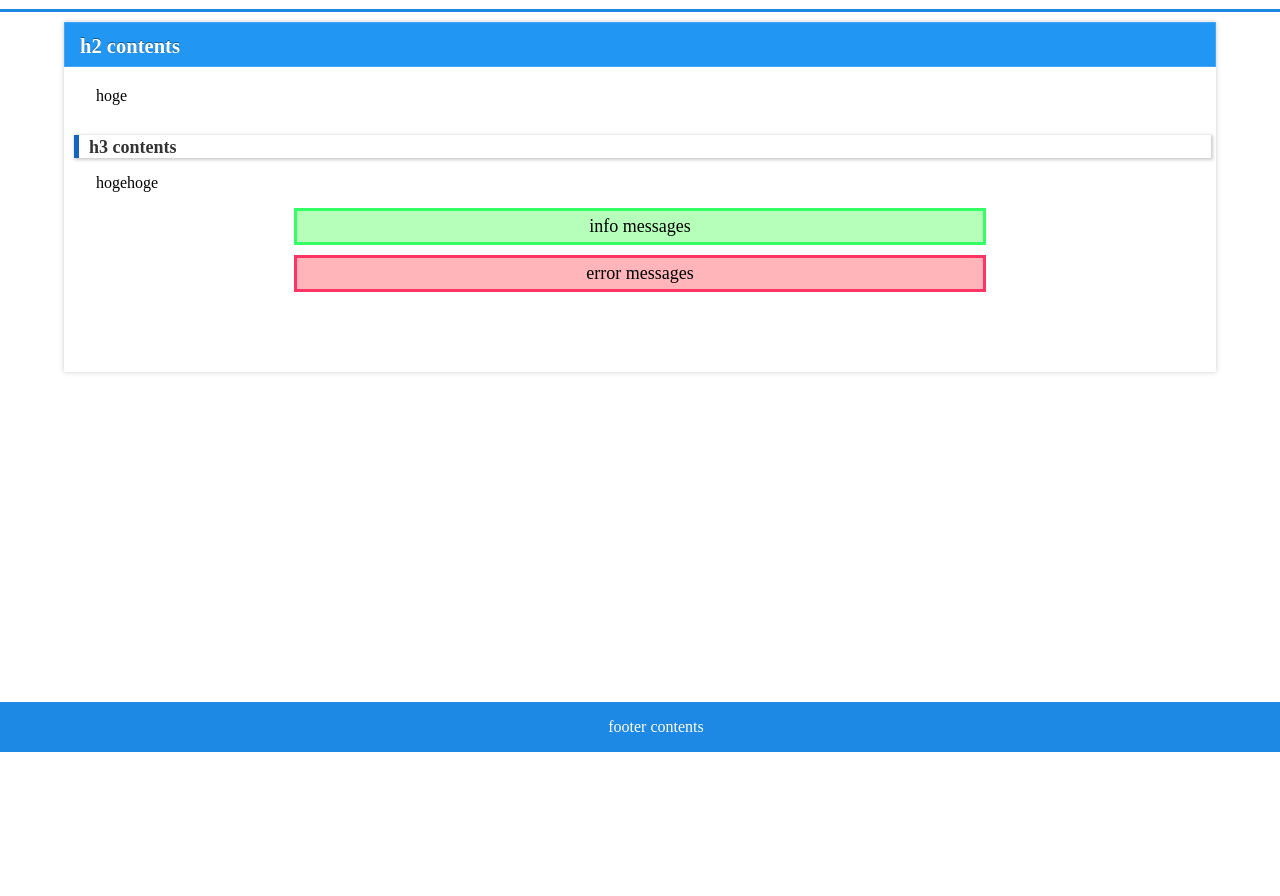
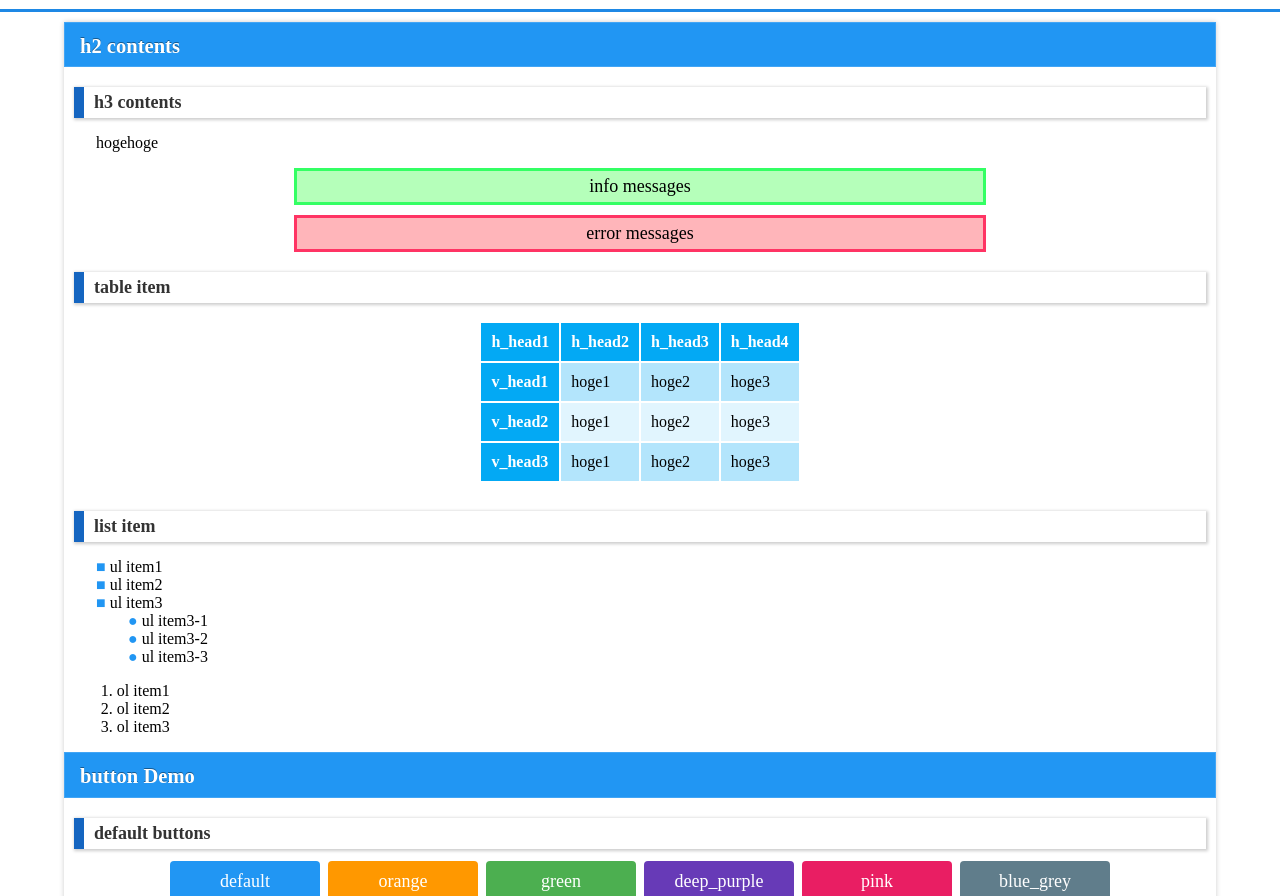
Before and after one commit to jp7eph/mateb, a plain HTML site: page index.html in a window 1280 px wide. Shown: the part 53-949 px from the top of the page. Before the commit the page ends 805 px from the top, so only its background shows below. Drawn offline with Linux system fonts and the light colour scheme.

Commit message:
add table, li

```diff
--- a/css/base.css
+++ b/css/base.css
@@ -43,10 +43,10 @@ div#container{
     position: relative;
     /* フッターを位置指定するための基準設定を、まずフッターの親に書く*/
     min-height: 100%;
-        /* 全部囲ってるdiv#containerは、”最低でも”高さ100%（＝ブラウザ画面めいっぱい）にしてね */
-        /* min-heightは最低限の高さを指定するプロパティ。コンテンツ量が増えれば、高さは伸びるよ */
+    /* 全部囲ってるdiv#containerは、”最低でも”高さ100%（＝ブラウザ画面めいっぱい）に */
+    /* min-heightは最低限の高さを指定するプロパティ。コンテンツ量が増えれば、高さは伸びる */
+    /* IE6じゃmin-height使えないからIE6専用 */
     height: auto !important;
-    /* IE6じゃmin-height使えないからIE6専用にこの行と次の行をこう書くよ */
     height: 100%
 }
 
@@ -72,14 +72,61 @@ h2{
 h3{
     clear:both;
     font-size:18px;
-    margin:30px 5px 10px 10px;
-    padding:2px 0px 0px 10px;
-    border-left:5px solid #1565C0;
+    margin:20px 10px 10px 10px;
+    padding:5px 0px 5px 10px;
+    border-left:10px solid #1565C0;
     color:#333;
     background-color:#FFFFFF;
     box-shadow:1px 1px 3px 1px rgba(0, 0, 0, 0.2);
 }
 
+/*
+    for table item
+*/
+table{
+    margin-top: 0.5em;
+    margin-bottom: 0.5em;
+}
+
+table tr:nth-child(even){
+    background-color: #B3E5FC;
+}
+
+table tr:nth-child(odd){
+    background-color: #E1F5FE;
+}
+
+table td{
+    padding: 10px;
+}
+
+table td.head{
+    font-weight: bold;
+    background-color: #03A9F4;
+    color: #FFFFFF;
+}
+
+/*
+    for list item
+*/
+
+ul{
+    padding-left: 2em;
+}
+ul > li {
+    list-style-type: none;
+}
+ul > li:before{
+    content: "■ ";
+    color: #2196F3;
+}
+ul > ul > li:before{
+    content: "● ";
+    color: #2196F3;
+}
+ol{
+    padding: 0 0 0 3.3em;
+}
 
 /*-------------------------------*/
 /*           header              */
--- a/index.html
+++ b/index.html
@@ -17,7 +17,8 @@ http://opensource.org/licenses/mit-license.php
 <head>
     <meta charset="utf-8">
     <title>title contents</title>
-    <link type="text/css" rel="stylesheet" href="css/base.css">
+    <link type="text/css" rel="stylesheet" href="css/base.css" />
+    <link type="text/css" rel="stylesheet" href="css/button.css" />
 </head>
 
 <body>
@@ -32,9 +33,6 @@ http://opensource.org/licenses/mit-license.php
 
 <div id="main">
 <h2>h2 contents</h2>
-    <p>
-        hoge
-    </p>
     <h3>h3 contents</h3>
     <p>
        hogehoge
@@ -45,6 +43,75 @@ http://opensource.org/licenses/mit-license.php
     <div class="err">
         error messages
     </div>
+
+    <h3>table item</h3>
+    <div style="display: table; margin-left: auto; margin-right: auto;">
+    <table>
+        <tr>
+            <td class="head">h_head1</td>
+            <td class="head">h_head2</td>
+            <td class="head">h_head3</td>
+            <td class="head">h_head4</td>
+        </tr>
+        <tr>
+            <td class="head">v_head1</td>
+            <td>hoge1</td>
+            <td>hoge2</td>
+            <td>hoge3</td>
+        </tr>
+        <tr>
+            <td class="head">v_head2</td>
+            <td>hoge1</td>
+            <td>hoge2</td>
+            <td>hoge3</td>
+        </tr>
+        <tr>
+            <td class="head">v_head3</td>
+            <td>hoge1</td>
+            <td>hoge2</td>
+            <td>hoge3</td>
+        </tr>
+    </table>
+    </div>
+
+    <h3>list item</h3>
+    <ul>
+        <li>ul item1</li>
+        <li>ul item2</li>
+        <li>ul item3</li>
+        <ul>
+            <li>ul item3-1</li>
+            <li>ul item3-2</li>
+            <li>ul item3-3</li>
+        </ul>
+    </ul>
+    <ol>
+        <li>ol item1</li>
+        <li>ol item2</li>
+        <li>ol item3</li>
+    </ol>
+
+<h2>button Demo</h2>
+    <h3>default buttons</h3>
+    <div style="text-align: center;">
+        <button>default</button>
+        <button class="orange">orange</button>
+        <button class="green">green</button>
+        <button class="deep_purple">deep_purple</button>
+        <button class="pink">pink</button>
+        <button class="blue_grey">blue_grey</button>
+    </div>
+    <h3>large buttons</h3>
+    <div style="text-align: center;">
+        <button class="large">default</button>
+        <button class="large orange">orange</button>
+        <button class="large green">green</button>
+        <button class="large deep_purple">deep_purple</button>
+        <button class="large pink">pink</button>
+        <button class="large blue_grey">blue_grey</button>
+    </div>
+
+
 <!-- ./<div id="main"> -->
 </div>
 
```
